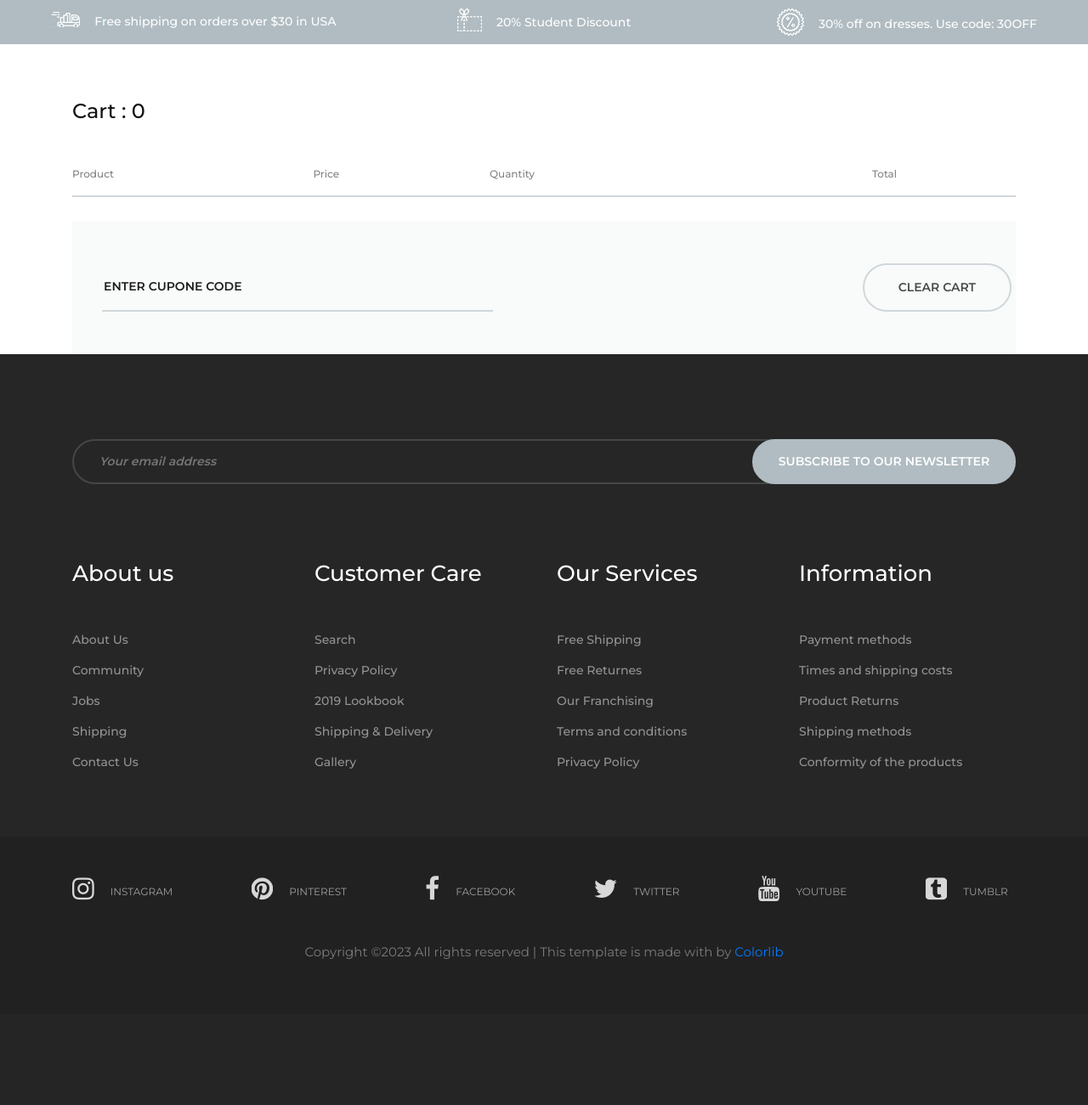
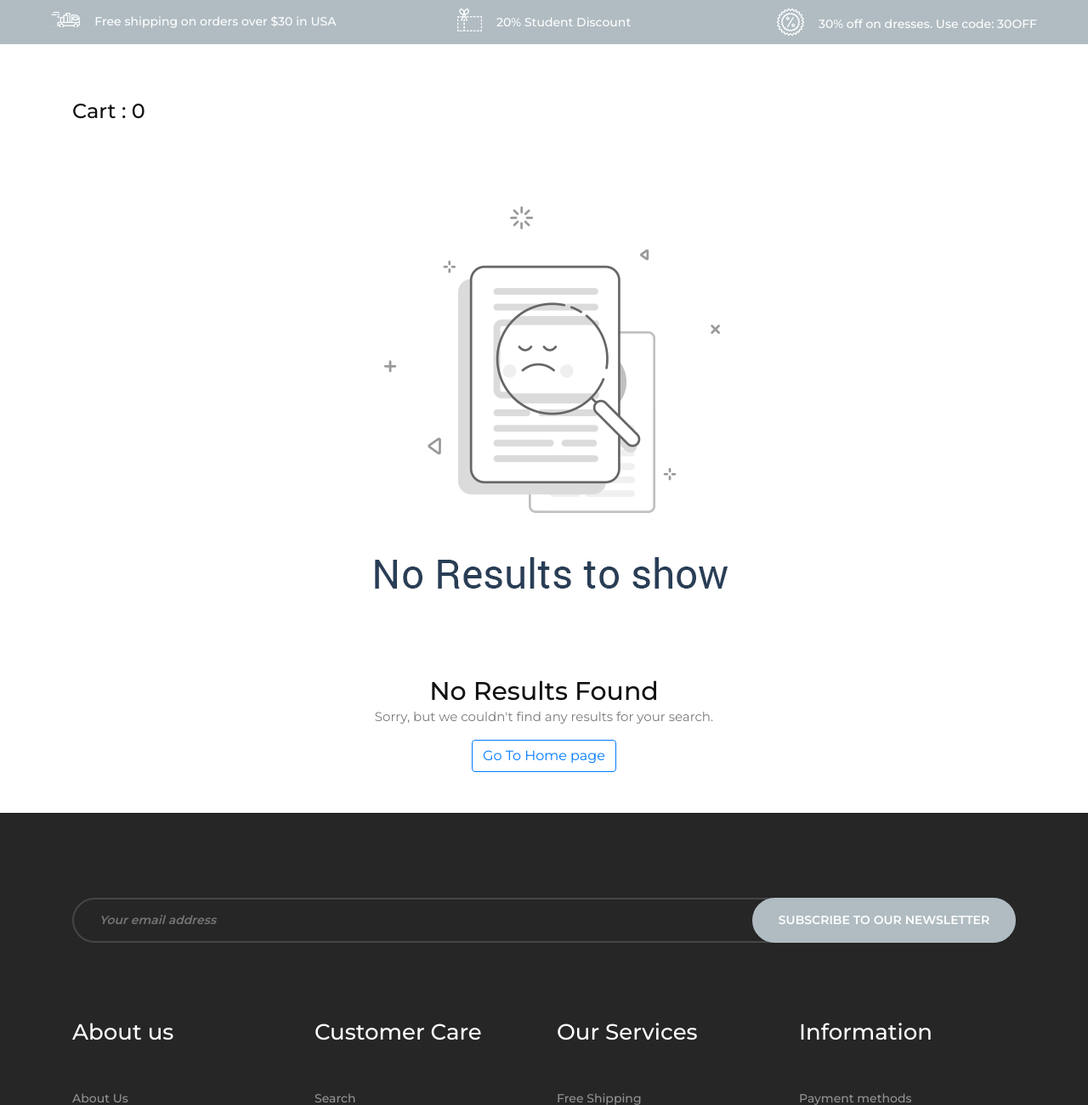
Before and after one commit to mdfaiz903/violet, a Django app: page /cart/cart/ in a window 1280 px wide. Shown: the part 104-1405 px from the top of the page at 85% size. Before the commit the page ends 1233 px from the top, so only its background shows below. Run offline with Django 4.2, Linux system fonts and the light colour scheme; data comes from the database, SQL or seed files in the repository; both versions use the stored data as it was after the commit; lists and menus that the app fills with data are empty; some libraries are stand-ins or nearby versions.

Commit message:
cart functionality Working process Done

```diff
--- a/templates/cart/cart.html
+++ b/templates/cart/cart.html
@@ -17,7 +17,7 @@
         </div>
     </section>
     <!-- Page Add Section End -->
-
+{% if cart %}
     <!-- Cart Page Section Begin -->
     <div class="cart-page">
         <div class="container">
@@ -79,70 +79,21 @@
                         <a href="?clear=True">
                             <div class="site-btn clear-btn">Clear Cart</div>
                         </a>
+                        <a href="#">
+                            <div class="site-btn clear-btn">Check Out</div>
+                        </a>
+                    </div>
 
-                    </div>
+
+
+
                 </div>
             </div>
         </div>
-        {% comment %} <div class="shopping-method">
-            <div class="container">
-                <div class="row">
-                    <div class="col-lg-12">
-                        <div class="shipping-info">
-                            <h5>Choose a shipping</h5>
-                            <div class="chose-shipping">
-                                <div class="cs-item">
-                                    <input type="radio" name="cs" id="one">
-                                    <label for="one" class="active">
-                                        Free Standard shhipping
-                                        <span>Estimate for New York</span>
-                                    </label>
-                                </div>
-                                <div class="cs-item">
-                                    <input type="radio" name="cs" id="two">
-                                    <label for="two">
-                                        Next Day delievery $10
-                                    </label>
-                                </div>
-                                <div class="cs-item last">
-                                    <input type="radio" name="cs" id="three">
-                                    <label for="three">
-                                        In Store Pickup - Free
-                                    </label>
-                                </div>
-                            </div>
-                        </div>
-                        <div class="total-info">
-                            <div class="total-table">
-                                <table>
-                                    <thead>
-                                        <tr>
-                                            <th>Total</th>
-                                            <th>Subtotal</th>
-                                            <th>Shipping</th>
-                                            <th class="total-cart">Total Cart</th>
-                                        </tr>
-                                    </thead>
-                                    <tbody>
-                                        <tr>
-                                            <td class="total">$29</td>
-                                            <td class="sub-total">$29</td>
-                                            <td class="shipping">$10</td>
-                                            <td class="total-cart-p">$39</td>
-                                        </tr>
-                                    </tbody>
-                                </table>
-                            </div>
-                            <div class="row">
-                                <div class="col-lg-12 text-right">
-                                    <a href="#" class="primary-btn chechout-btn">Proceed to checkout</a>
-                                </div>
-                            </div>
-                        </div>
-                    </div>
-                </div>
-            </div>
-        </div> {% endcomment %}
+
     </div>
     <!-- Cart Page Section End -->
+    {% else %}
+    {% include "no_result.html" %}
+    {% endif %}
 {% endblock content %}
--- a/templates/no_result.html
+++ b/templates/no_result.html
@@ -7,6 +7,11 @@
 <div class="text-center">
     <img src="{% static 'img/no-result.png' %}" alt="No Result Found Image" class="img-fluid">
     <h3 class="mt-3">No Results Found</h3>
+
     <p>Sorry, but we couldn't find any results for your search.</p>
     <!-- Add any additional content or instructions here -->
+    <a href="{% url "home" %}">
+
+        <button  type="button" class="btn btn-outline-primary mb-5">Go To Home page</button>
+    </a>
   </div>
```
Also changed, not shown: db.sqlite3.
